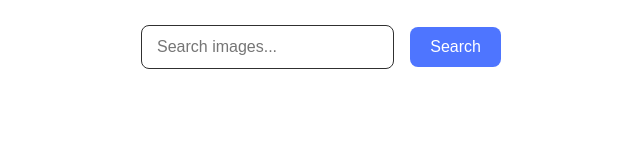
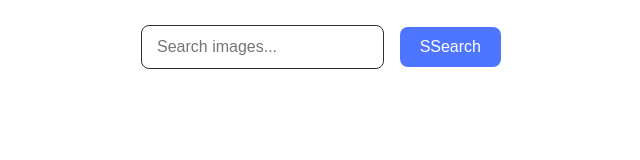
Before and after one commit to Evgeniy0701/goit-js-hw-12, a website built with Vite: page src/index.html in a window 1280 px wide. Shown: the full height of the page, 319-959 px from the left. Built offline with nearby package versions, Linux system fonts and the light colour scheme; what simplelightbox would draw is missing.

Commit message:
Update index.html

```diff
--- a/src/index.html
+++ b/src/index.html
@@ -19,7 +19,7 @@
               placeholder="Search images..."
               required
             />
-            <button class="search-button" type="submit">Search</button>
+            <button class="search-button" type="submit">SSearch</button>
           </form>
 
           <ul class="gallery"></ul>
```
